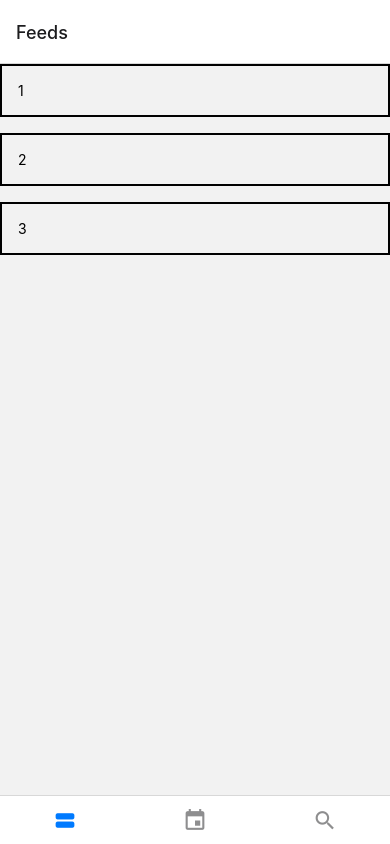
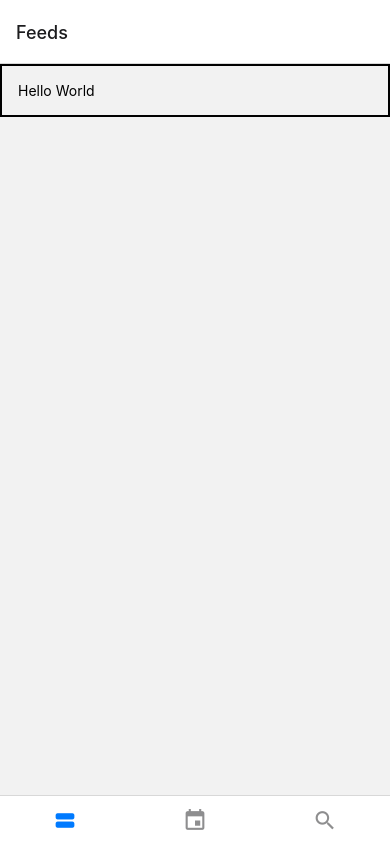
Before and after one commit to wannabefrontdeveloper/DayLog, a React Native app: screen /Feeds in a window 390 px wide. Built offline with nearby package versions, Linux system fonts and the light colour scheme.

Commit message:
코드수정 Box 컴포넌트에서 'Hello World'라는 값을 FeedsScreen 컴포넌트에 전달해 사용하도록 만들었습니다.

```diff
--- a/screens/FeedsScreen.js
+++ b/screens/FeedsScreen.js
@@ -1,25 +1,16 @@
 import React from 'react';
 import {StyleSheet, View, Text} from 'react-native';
-import LogContext from '../contexts/LogContext';
 
 function FeedsScreen() {
   return (
     <View style={styles.block}>
-      <Box>
-        <Text>1</Text>
-      </Box>
-      <Box>
-        <Text>2</Text>
-      </Box>
-      <Box>
-        <Text>3</Text>
-      </Box>
+      <Box>{value => <Text>{value}</Text>}</Box>
     </View>
   );
 }
 
 function Box({children}) {
-  return <View style={styles.box}>{children}</View>;
+  return <View style={styles.box}>{children('Hello World')}</View>;
 }
 
 const styles = StyleSheet.create({
```
